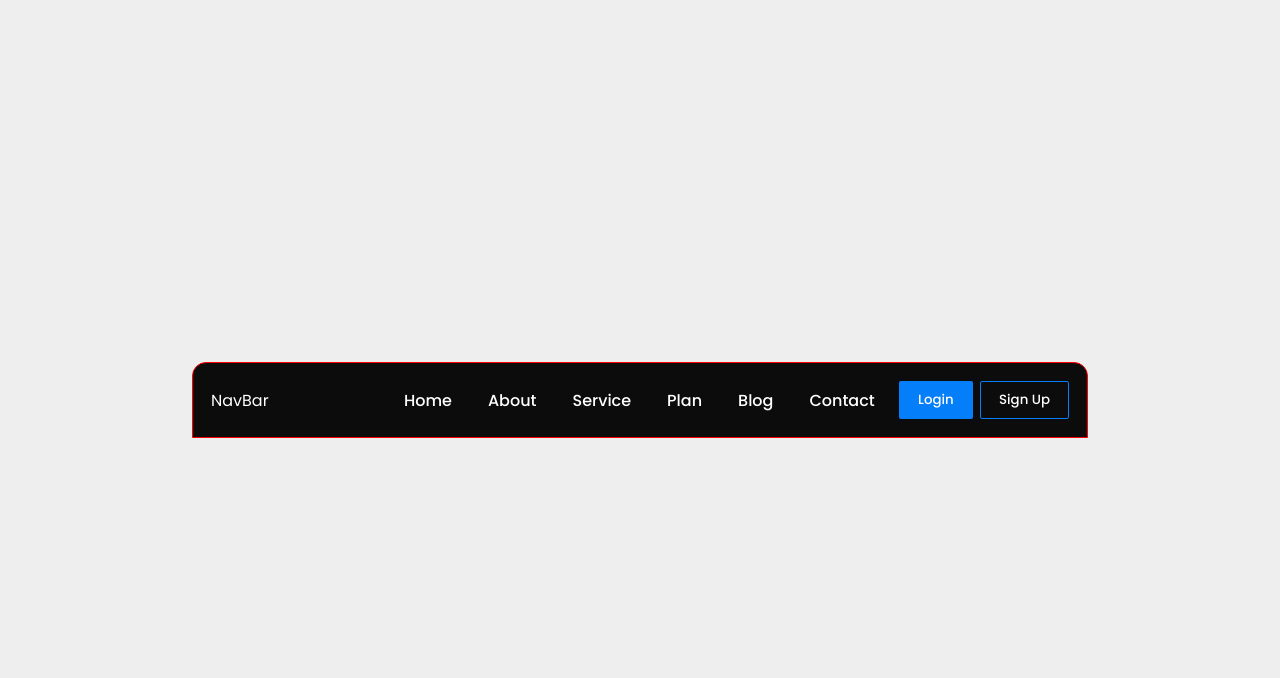
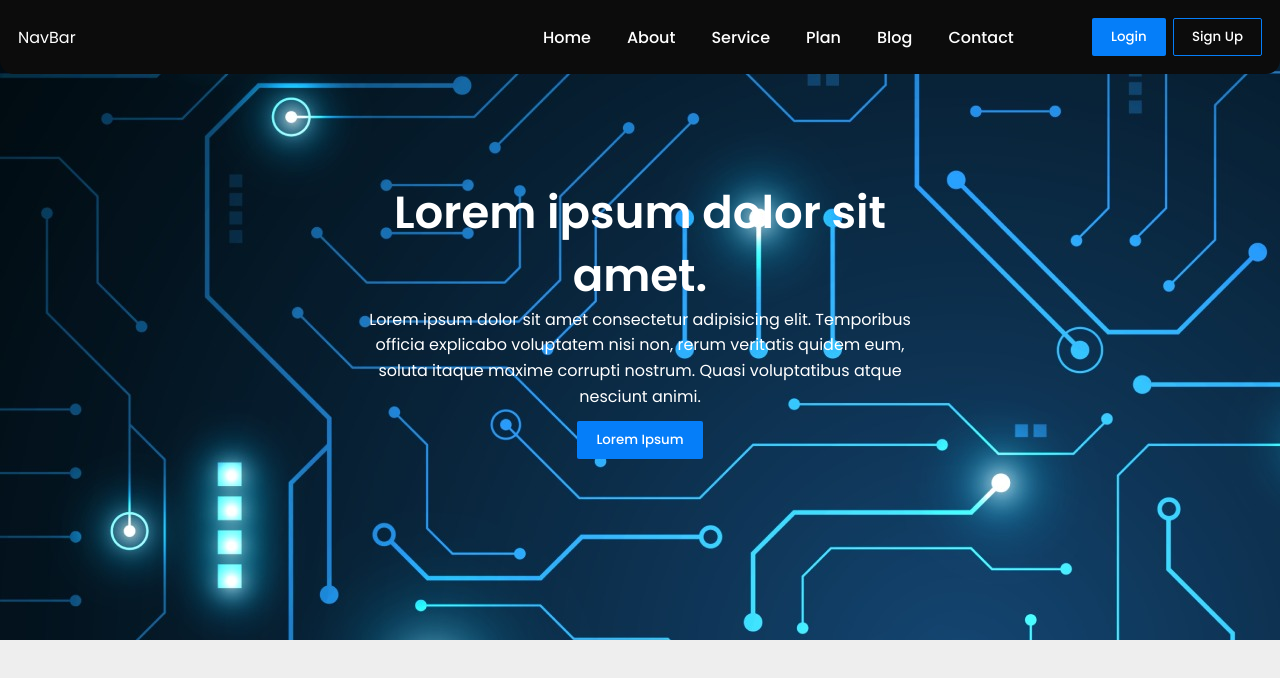
Before and after one commit to Nikhil-sajwan007/NavBar_Practice, a plain HTML site: page index.html in a window 1280 px wide. Drawn offline with Linux system fonts and the light colour scheme.

Commit message:
hero-fin-commit

```diff
--- a/index.html
+++ b/index.html
@@ -1,5 +1,6 @@
 <!DOCTYPE html>
 <html lang="en">
+
 <head>
     <meta charset="UTF-8">
     <meta name="viewport" content="width=device-width, initial-scale=1.0">
@@ -7,6 +8,7 @@
     <script src="/main.js"></script>
     <title>NavBar</title>
 </head>
+
 <body>
 
 
@@ -58,6 +60,23 @@
 
 
 
+    <div class="hero-banner">
+
+
+        <div class="content">
+
+
+
+
+            <h1>Lorem ipsum dolor sit amet.</h1>
+            <p>Lorem ipsum dolor sit amet consectetur adipisicing elit. Temporibus officia explicabo voluptatem nisi
+                non, rerum veritatis quidem eum, soluta itaque maxime corrupti nostrum. Quasi voluptatibus atque
+                nesciunt animi.</p>
+            <button class="btn btn-hero">Lorem Ipsum</button>
+        </div>
+    </div>
+
 
 </body>
+
 </html>
--- a/style.css
+++ b/style.css
@@ -21,25 +21,56 @@ body {
 
     height: 100vh;
     background-color: var(--bg-color);
-    display: flex;
-    justify-content: center;
-    align-items: center;
+    font-size: 16px;
     font-family: var(--heading-font);
 
 
 }
 
+h1{
+
+    font-family: var(--heading-font);
+    line-height: 1.4em;
+    font-weight: 600;
+    font-size: 45px;
+    color: var(--white);
+
+}
+
+
+p{
+
+    line-height: 1.6em;
+    color: var(--white);
+
+}
+
+/* Navigation menu start from here  */
+
+
+
+
+
+
+/* .master-container{
+    display: flex;
+    justify-content: center;
+    align-items: center;
+
+} */
+
 .container {
 
-    border: 1px solid red;
+    /* border: 1px solid red; */
     background-color: var(--black-color);
     color: #fff;
-    width: 70%;
+    width: 100%;
     display: flex;
     justify-content: space-between;
-    border-radius: 14px 14px 0px 0px;
+    border-radius: 0px 0px 14px 14px;
     padding: 18px;
     position: relative;
+    z-index: 1000;
 }
 
 .logo {
@@ -100,11 +131,13 @@ ul li {
 #dropMenu li{
 
     padding: 10px 15px;
+    margin-top: 10px;
 }
 
 #dropMenu li a {
 
     text-decoration: none;
+    color: var(--white);
 
 }
 
@@ -172,3 +205,47 @@ ul li {
 
     background-color: var(--btn-bg);
 }
+
+
+/* Navigatin menu ends here  */
+
+
+/* Hero banner start from here  */
+
+
+.hero-banner{
+    position: absolute;
+    top: 0;
+    width: 100%;
+
+    background-image:  url(/img/Future-Mobility-112.jpg) , linear-gradient(to right, rgb(0, 0, 0.5), rgb(0, 0, 0.5));
+    height: 80vh;
+    display: flex;
+    justify-content: center;
+    align-items: center;
+
+}
+
+
+.hero-banner .content{
+
+    width: 45%;
+    text-align: center;
+}
+
+.btn-hero{
+
+    background-color: var(--btn-bg);
+    margin-top: 12px;
+
+    border: none;
+    box-sizing: border-box;
+    border: 1px solid transparent;
+
+}
+
+
+/* Hero banner ends here  */
+
+
+/* USP start from here  */
```
Also changed, not shown: img/Future-Mobility-112.jpg (added).
